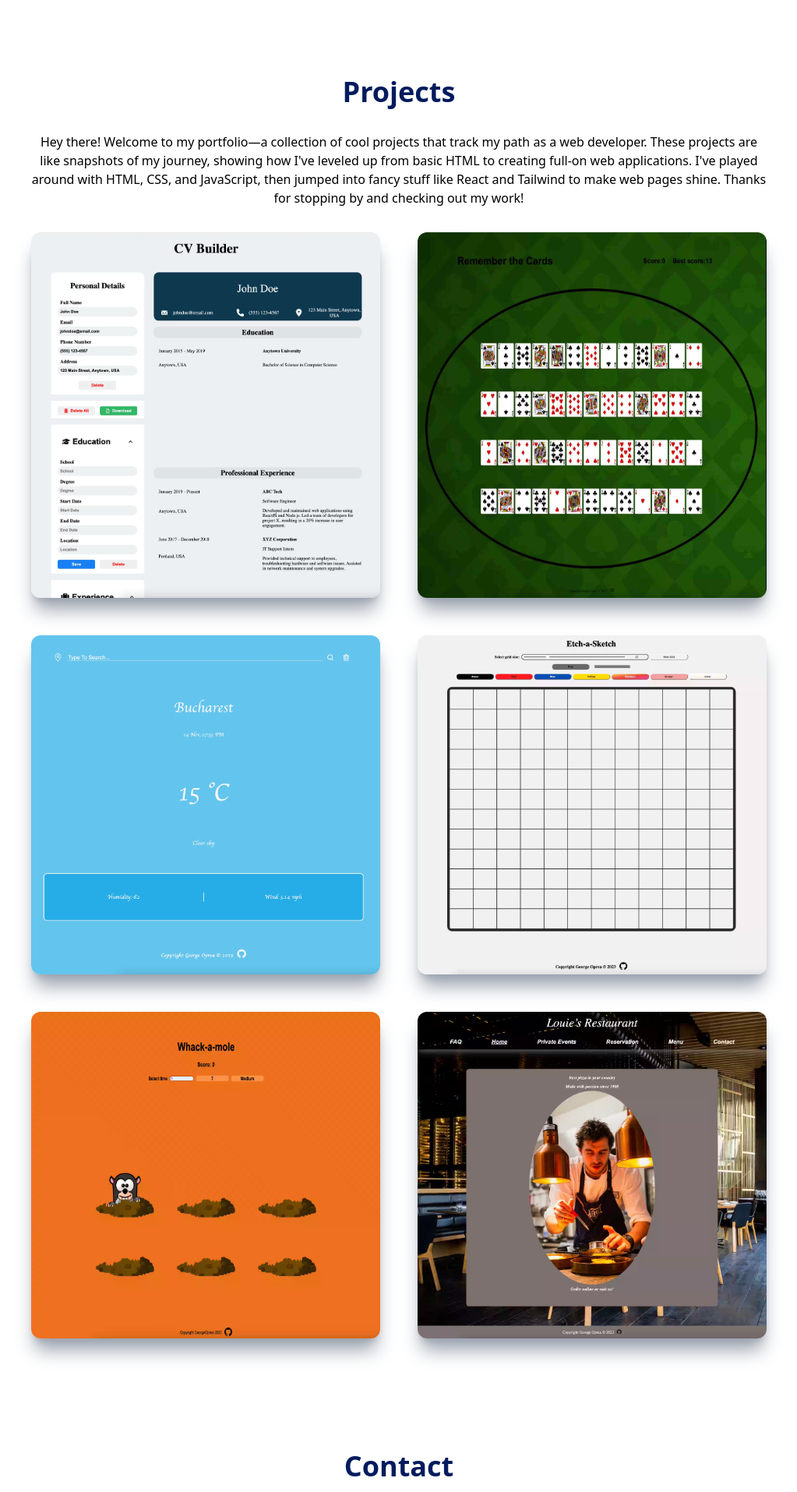
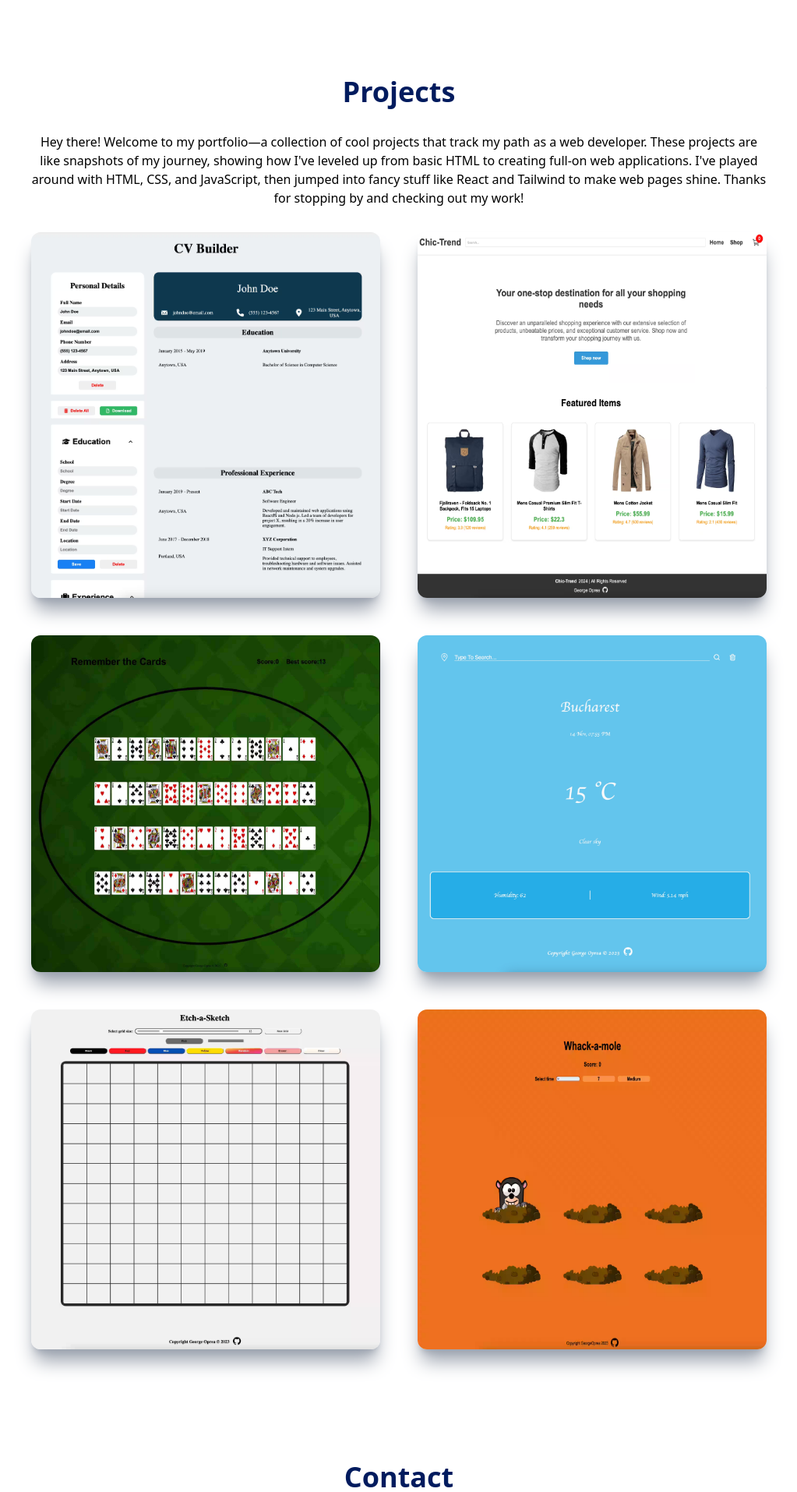
Before and after one commit to GeorgeOprea1/reactPortofolio, a React (Vite) app: page / in a window 1280 px wide. Shown: the part 1534-3448 px from the top of the page at 78% size, without its empty margins (160-1183 px from the left). Built offline with nearby package versions, Linux system fonts and the light colour scheme.

Commit message:
I  replaced the restaurant page project with the chic-trend project

```diff
--- a/src/components/Projects.jsx
+++ b/src/components/Projects.jsx
@@ -1,11 +1,10 @@
 import ProjectItem from "./ProjectItem";
-import restaurantApp from "../assets/restaurantApp.avif";
 import sketchApp from "../assets/sketchApp.avif";
 import weatherApp from "../assets/weatherApp.avif";
 import whackApp from "../assets/whackApp.avif";
 import cvBuilder from "../assets/cvBuilder.avif";
 import memoryCard from "../assets/memoryCard.avif";
-
+import chicTrend from "../assets/Chic-trend-UI.avif";
 const Projects = () => {
   return (
     <div id="projects" className="max-w-[1040px] m-auto md:pl-20 p-4 py-16">
@@ -25,6 +24,12 @@ const Projects = () => {
           link="https://github.com/GeorgeOprea1/cv-builder"
           img={cvBuilder}
           title="cvBuilderApp"
+          used="React"
+        />
+        <ProjectItem
+          link="https://chic-trend.netlify.app"
+          img={chicTrend}
+          title="Chic-Trend"
           used="React"
         />
         <ProjectItem
@@ -51,12 +56,6 @@ const Projects = () => {
           title="whackApp"
           used="JavaScript"
         />
-        <ProjectItem
-          link="https://github.com/GeorgeOprea1/restaurant-page"
-          img={restaurantApp}
-          title="RestaurantApp"
-          used="JavaScript"
-        />
       </div>
     </div>
   );
```
Also changed, not shown: src/assets/Chic-trend-UI.avif (added), src/assets/restaurantApp.avif (deleted).
